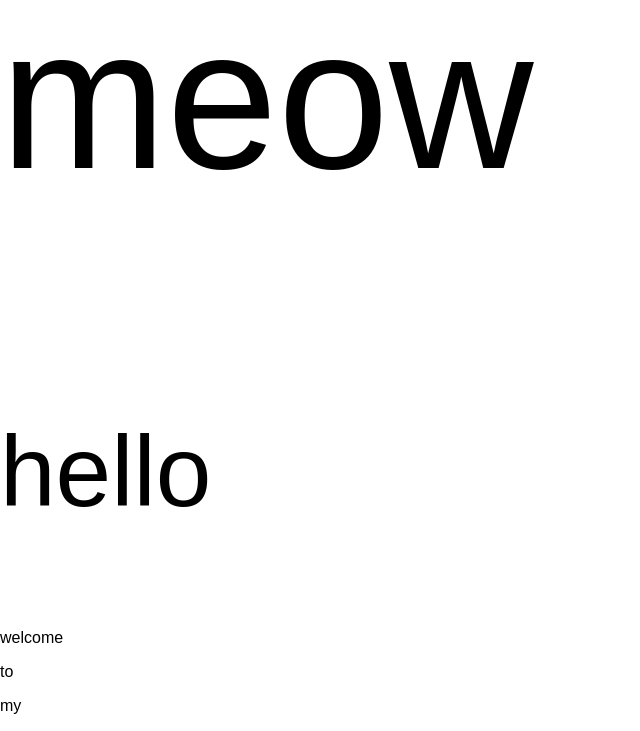
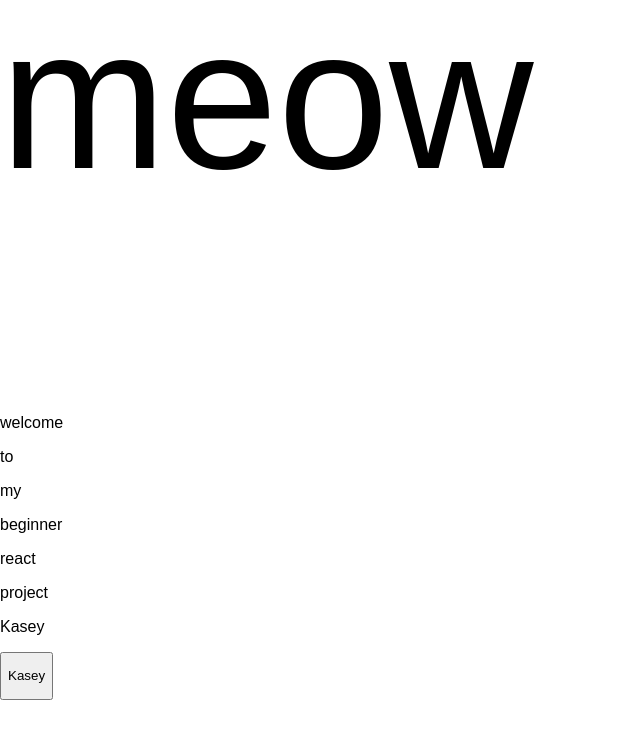
Before and after one commit to kaseycolian/reactCourseFromUdemy, a React (Create React App) app: page / in a window 1280 px wide. Shown: the part 216-947 px from the top of the page, without its empty margins (0-640 px from the left). After the commit the page ends 916 px from the top, so only its background shows below. Built offline with nearby package versions, Linux system fonts and the light colour scheme.

Commit message:
Switched to ES6.  Replaced forEach w/ Map(). Added If statement in map()

```diff
--- a/src/App.js
+++ b/src/App.js
@@ -6,23 +6,29 @@ class App extends Component {
   componentDidMount() {
     console.log('mounted')
   }
+  //Removing this method to keep app compact and just write method in component.
+  //This is a simple method and can be directly made in component
+  /*consoleLog() {
+    console.log('I\'m pressed!');
+  }*/
 
-  consoleLog() {
-    console.log('I\'m pressed!');
-  }
   //method part of Component Class
   render() {
 
     var word = 'hello';
     var style = {fontSize: '100px'};
 
-    var array = ['welcome', 'to', 'my', 'beginner', 'react', 'project'];
+    const array = ['welcome', 'to', 'my', 'beginner', 'react', 'project'];
+    array.push('from', 'Udemy');
 
-    var arrayToRender = [];
-    array.forEach(function(word){
-      arrayToRender.push(
-        <p>{word}</p>)
-    })
+    //For Loops: Key Props are required, it will render, but throw error in console
+    //Unique Keys are required for handling & storing w/ React
+    //in this situation, each word will be different, so we can use {word}
+    // const arrayToRender = [];
+    // array.forEach(function(word){
+    //   arrayToRender.push(
+    //     <p key={word}>{word}</p>)
+    // })
 
     //variables get added w/ {}
     //components get added with <>
@@ -30,10 +36,21 @@ class App extends Component {
     return (
       <div>
         <p className = "large" style={{fontSize: "200px"}}>meow</p>
-        <p style ={style}>{word}</p>
-        {arrayToRender}
+        { /*This was where we called in original forEach loop, but was replaced w/ map */
+        /*<p style ={style}>{word}</p> */}
+
+        {array.map(word => {
+           if (word !== 'from' && word !== 'Udemy') {
+            return (
+               <p key={word}>{word}</p>
+              )
+          }
+        })}
+
         <NameComponent/>
-        <button onClick={ this.consoleLog }>
+       {//Removing this called in component and writing directly into onClick
+       /* <button onClick={ this.consoleLog }>*/}
+          <button onClick = {() => { console.log('I am clicked!') }}>
             <NameComponent/>
         </button>
       </div>
```
